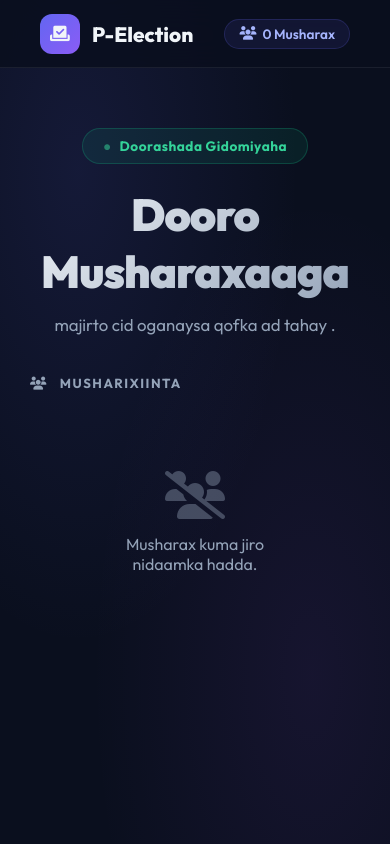
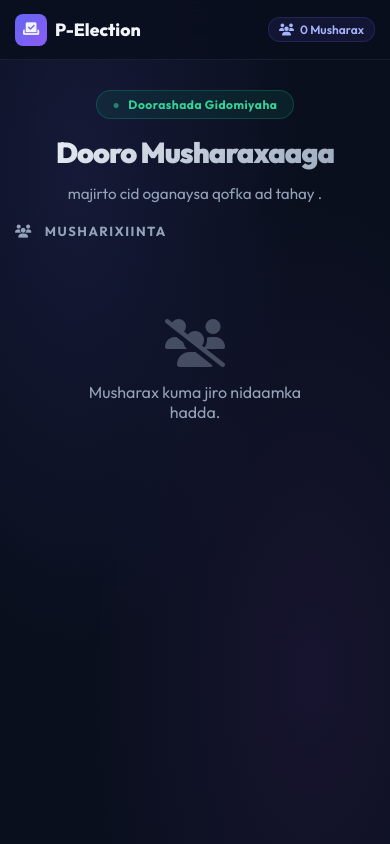
Before and after one commit to ayuu78fge2dy2tswg76fty/PElection, a Django app: page / in a window 390 px wide. Run offline with Django 5.2, Linux system fonts and the light colour scheme; data that the repository does not hold is empty.

Commit message:
update project

```diff
--- a/PElection/Codbixiye/templates/Codbixiye/codee.html
+++ b/PElection/Codbixiye/templates/Codbixiye/codee.html
@@ -433,6 +433,55 @@
             color: white; border: none; padding: 16px; border-radius: 14px;
             font-weight: 800; font-size: 1.05rem; cursor: pointer;
         }
+        /* ======== MOBILE RESPONSIVENESS ======== */
+        @media (max-width: 768px) {
+            .navbar { padding: 0 15px; height: 60px; }
+            .nav-brand { font-size: 1.1rem; gap: 8px; }
+            .nav-logo { width: 32px; height: 32px; font-size: 0.9rem; border-radius: 8px; }
+            .nav-stats { gap: 10px; }
+            .nav-chip { padding: 4px 10px; font-size: 0.75rem; border-radius: 12px; }
+
+            .hero { padding: 30px 15px 20px; }
+            .hero h1 { font-size: 1.8rem; line-height: 1.2; }
+            .hero p { font-size: 0.95rem; }
+            .hero-badge { padding: 6px 16px; font-size: 0.75rem; margin-bottom: 16px; }
+
+            .container { padding: 0 15px 60px; }
+            .candidates-grid {
+                grid-template-columns: repeat(auto-fill, minmax(100%, 1fr));
+                gap: 20px;
+            }
+            .cand-header { height: 180px; }
+
+            .overlay { padding: 15px; }
+            .modal { padding: 24px 20px; border-radius: 20px; }
+            .modal-title { font-size: 1.25rem; }
+
+            .cand-mini { padding: 12px 16px; gap: 12px; }
+            .cand-mini-avatar { width: 44px; height: 44px; font-size: 1rem; }
+            .cand-mini-name { font-size: 1rem; margin-bottom: 0; transform: none; }
+            .cand-mini-dept { font-size: 0.75rem; }
+
+            .toast-container { right: 15px; left: 15px; top: 70px; }
+            .toast { min-width: 0; width: 100%; padding: 14px 16px; font-size: 0.85rem; }
+
+            .confirm-btns { flex-direction: column; gap: 10px; }
+            .btn-another, .btn-confirm-vote { padding: 12px; font-size: 0.95rem; }
+
+            .success-lottie { width: 80px; height: 80px; font-size: 2.5rem; margin-bottom: 16px; }
+            .success-title { font-size: 1.5rem; }
+            .success-cand { padding: 12px; font-size: 1rem; }
+            .btn-done { padding: 14px; font-size: 0.95rem; }
+
+            .finput, .select-selected { padding: 12px 14px 12px 40px; font-size: 0.9rem; }
+            .finput-wrap .ficon { left: 14px; font-size: 0.9rem; }
+            .btn-submit { padding: 14px; font-size: 1rem; }
+        }
+
+        @media (max-width: 380px) {
+            .hero h1 { font-size: 1.5rem; }
+            .nav-chip { display: none; } /* Hide stats on very small screens to save space */
+        }
     </style>
 </head>
 <body>
--- a/PElection/Codbixiye/views.py
+++ b/PElection/Codbixiye/views.py
@@ -39,10 +39,12 @@ def verify_id_ajax(request):
             else:
                 return JsonResponse({'valid': True})
         except ID_DB.DoesNotExist:
+            sample_id = ID_DB.objects.filter(_is_used=False).first()
+            sample = sample_id._c_id if sample_id else "None"
             return JsonResponse({
                 'valid': False,
                 'error': 'notfound',
-                'message': 'ID-gan Ma jiro. Hubi in ID saxa qortay.'
+                'message': f'ID-gan "{vote_id}" Ma jiro. (Tusaale databaseka: "{sample}")'
             })
 
     return JsonResponse({'valid': False, 'message': 'Invalid request.'})
--- a/PElection/Musharax/models.py
+++ b/PElection/Musharax/models.py
@@ -55,7 +55,9 @@ class musharax_DB(models.Model):
             self.m_name = self.m_name.strip().title()
 
     def save(self, *args, **kwargs):
-        self.full_clean()
+        # Note: full_clean() removed from here to avoid FileNotFoundError
+        # when editing a candidate without uploading a new image.
+        # Validation is handled at the form/view level instead.
         super().save(*args, **kwargs)
 
     def __str__(self):
```
Also changed, not shown: PElection/adminapp/views.py (+8 -2 lines).
